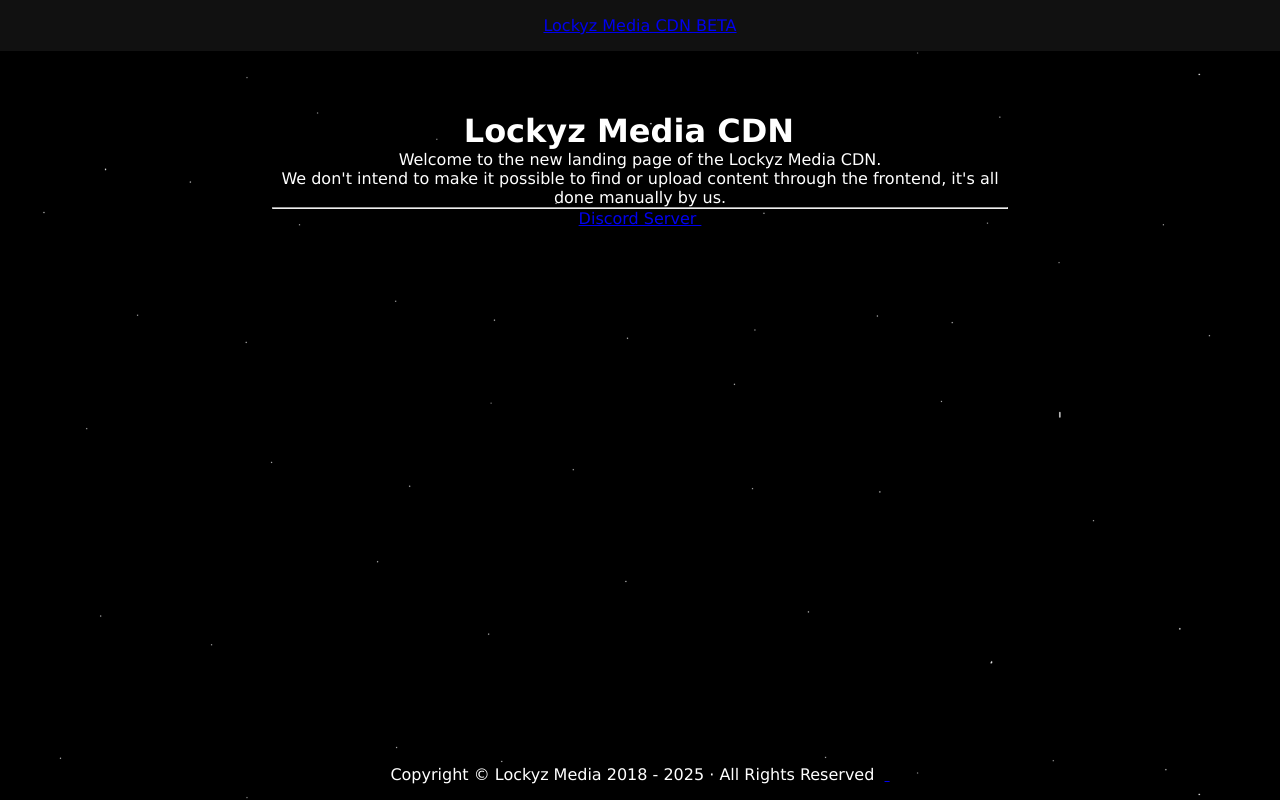
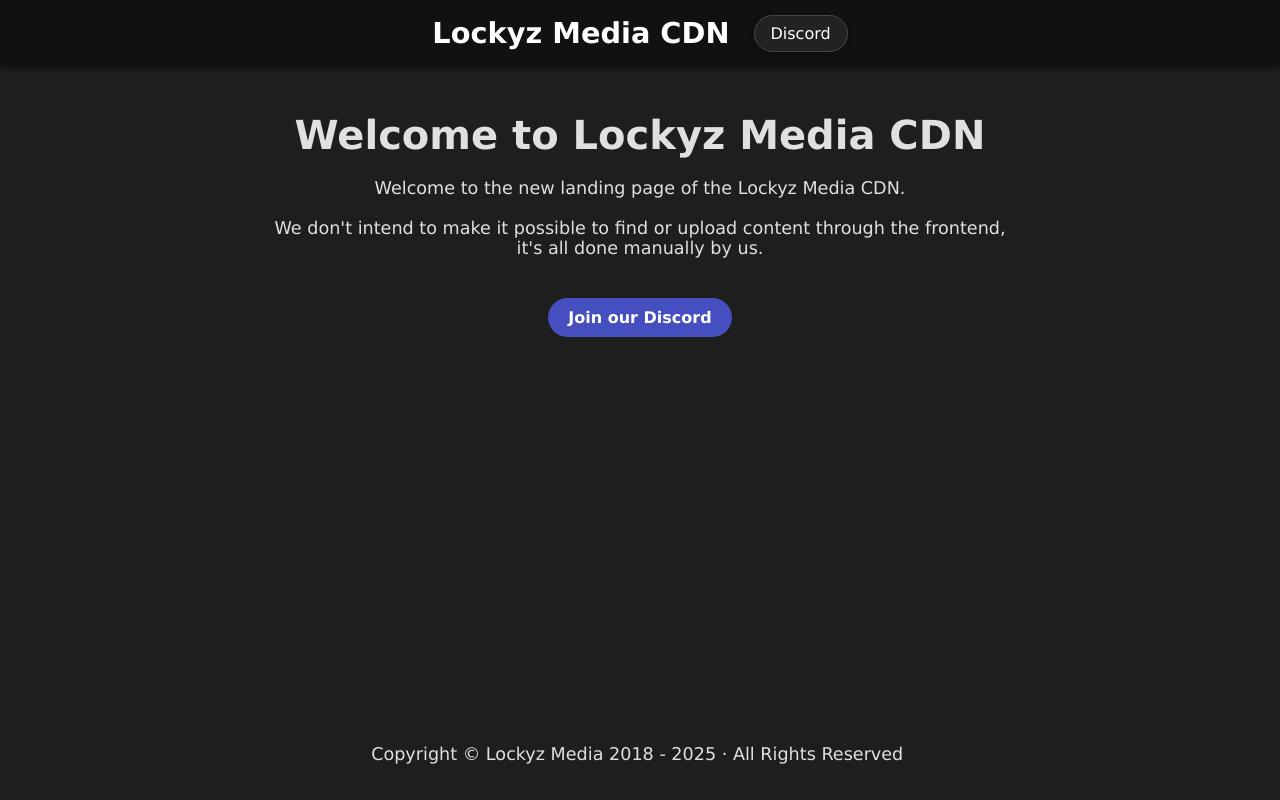
Before and after one commit to Lockyz-Media/cdn-public, a plain HTML site: page index.html in a window 1280 px wide. Drawn offline with Linux system fonts and the light colour scheme.

Commit message:
Updated overall styling, bootstrap has been fully removed

```diff
--- a/css/style.css
+++ b/css/style.css
@@ -1,8 +1,24 @@
-/* Box sizing reset */
+:root {
+    --primary-color: #4CAF50; /* Soft Green */
+    --secondary-color: #8BC34A; /* Light Green */
+    --accent-color: #FFC107; /* Amber */
+    --background-color: #1E1E1E; /* Dark Gray */
+    --text-color: #E0E0E0; /* Light Gray */
+    --navbar-hover-color: #388E3C; /* Darker Green for Hover */
+}
+
 * {
     box-sizing: border-box;
     margin: 0;
     padding: 0;
+}
+
+body {
+    margin: 0;
+    background-color: var(--background-color);
+    color: var(--text-color);
+    font-family: Verdana, Geneva, Tahoma, sans-serif;
+    padding-top: 80px;
 }
 
 header {
@@ -23,14 +39,19 @@ header {
 .nav-container {
     display: flex;
     align-items: center;
-    gap: 1.5rem; /* controls spacing between brand and links */
+    gap: 1.5rem;
 }
 
 .brand {
     color: #fff;
-    font-size: 1.5rem;
+    font-size: 1.8rem;
     text-decoration: none;
     font-weight: bold;
+    transition: color 0.3s ease;
+}
+
+.brand:hover {
+    color: var(--primary-color);
 }
 
 .nav-links {
@@ -44,41 +65,19 @@ header {
     background-color: #222;
     color: #fff;
     border: 1px solid #444;
-    border-radius: 999px;
+    border-radius: 50px;
     text-decoration: none;
     font-weight: 500;
-    transition: all 0.2s ease;
+    transition: all 0.3s ease;
     box-shadow: 0 2px 5px rgba(0, 0, 0, 0.2);
 }
 
 .nav-links li a:hover {
-    background-color: #444;
+    background-color: var(--navbar-hover-color);
     color: #fff;
     border-color: #666;
     transform: translateY(-2px);
     box-shadow: 0 4px 10px rgba(0, 0, 0, 0.3);
-}
-
-h1 {
-    font-family: Verdana, Geneva, Tahoma, sans-serif;
-    color: white;
-    text-align: center;
-}
-
-p {
-    font-family: Verdana, Geneva, Tahoma, sans-serif;
-    color: white;
-    text-align: center;
-}
-
-body {
-    margin: 0;
-    background-image: url('../images/space.png');
-    background-repeat: repeat;
-    background-size: cover;
-    font-family: Verdana, Geneva, Tahoma, sans-serif;
-    background-color: black;
-    padding-top: 80px;
 }
 
 .main-content {
@@ -88,19 +87,39 @@ body {
     padding: 2rem;
 }
 
+h1 {
+    font-size: 2.5rem;
+    margin-bottom: 20px;
+    color: var(--text-color);
+}
+
+p {
+    font-size: 1.1rem;
+    margin-bottom: 20px;
+}
+
+.btn-discord {
+    background-color: #454FBF;
+    color: white;
+    padding: 10px 20px;
+    text-align: center;
+    text-decoration: none;
+    border-radius: 50px;
+    display: inline-block;
+    margin-top: 20px;
+    font-weight: bold;
+}
+
+.btn-discord:hover {
+    background-color: #5d6fa1;
+}
+
 footer {
     position: fixed;
-    font-family: Verdana, Geneva, Tahoma, sans-serif;
-    bottom: 0%;
+    background-color: var(--background-color);
+    bottom: 0;
     width: 100%;
     padding: 1rem;
+    text-align: center;
+    color: var(--text-color);
 }
-
-pre {
-    color: white;
-}
-
-h1 {
-    font: bold;
-    font-variant: normal;
-}
--- a/index.html
+++ b/index.html
@@ -4,36 +4,39 @@
         <meta charset="utf-8">
         <meta http-equiv="X-UA-Compatible" content="IE=edge">
         <meta name="viewport" content="width=device-width, initial-scale=1">
-        <meta name:="description" content:="Lockyz Media CDN">
-        <meta name:="author" content:="Robin Painter">
+        <meta name="description" content="Lockyz Media CDN">
+        <meta name="author" content="Robin Painter">
         <link rel="icon" type="image/png" href="/images/logo.png">
         <title>Lockyz Media CDN</title>
-
         <link href="./css/style.css" rel="stylesheet">
-        <style type="text/css"></style>
     </head>
+    <body>
         <header>
-        <nav class="navbar navbar-expand-lg navbar-dark bg-dark"> <a class="navbar-brand" href="#">Lockyz Media CDN <span class="badge badge-danger">BETA</span></a>
+            <nav class="navbar">
+                <div class="nav-container">
+                    <a href="/" class="brand">Lockyz Media CDN</a>
+                    <ul class="nav-links">
+                        <li><a href="https://discord.gg/NgpN3YYbMM">Discord</a></li>
+                    </ul>
+                </div>
             </nav>
         </header>
-    <body>
+
         <div class="main-content">
-            <h1 class="display-4">Lockyz Media CDN&nbsp;&nbsp;</h1>
-            <p class="lead">Welcome to the new landing page of the Lockyz Media CDN.</p>
-            <p class="lead">We don't intend to make it possible to find or upload content through the frontend, it's all done manually by us.</p>
-            <hr class="my-4">
-            <p class="lead">
-                <a class="btn btn-primary btn-lg" href="https://discord.gg/NgpN3YYbMM" role="button">Discord Server&nbsp;</a>
-            </p>
+            <h1>Welcome to Lockyz Media CDN</h1>
+            <p>Welcome to the new landing page of the Lockyz Media CDN.</p>
+            <p>We don't intend to make it possible to find or upload content through the frontend, it's all done manually by us.</p>
+            <a href="https://discord.gg/NgpN3YYbMM" class="btn-discord">Join our Discord</a>
         </div>
-    </body>
+
         <footer>
             <div class="row">
                 <div class="text-center col-lg-6 offset-lg-3">
-                <p>Copyright &copy; Lockyz Media 2018 <script>new Date().getFullYear()>2018&&document.write("- "+new Date().getFullYear());</script> &middot; All Rights Reserved&nbsp; <a href="#">&nbsp;</a></p>
+                    <p>Copyright &copy; Lockyz Media 2018 <script>new Date().getFullYear()>document.write("- "+new Date().getFullYear());</script> &middot; All Rights Reserved&nbsp;</p>
                 </div>
             </div>
         </footer>
+    </body>
 </html>
 
 <script>
```
Also changed, not shown: 404.html (+1 -1 lines). Lines whose indentation alone changed are shown as unchanged.
